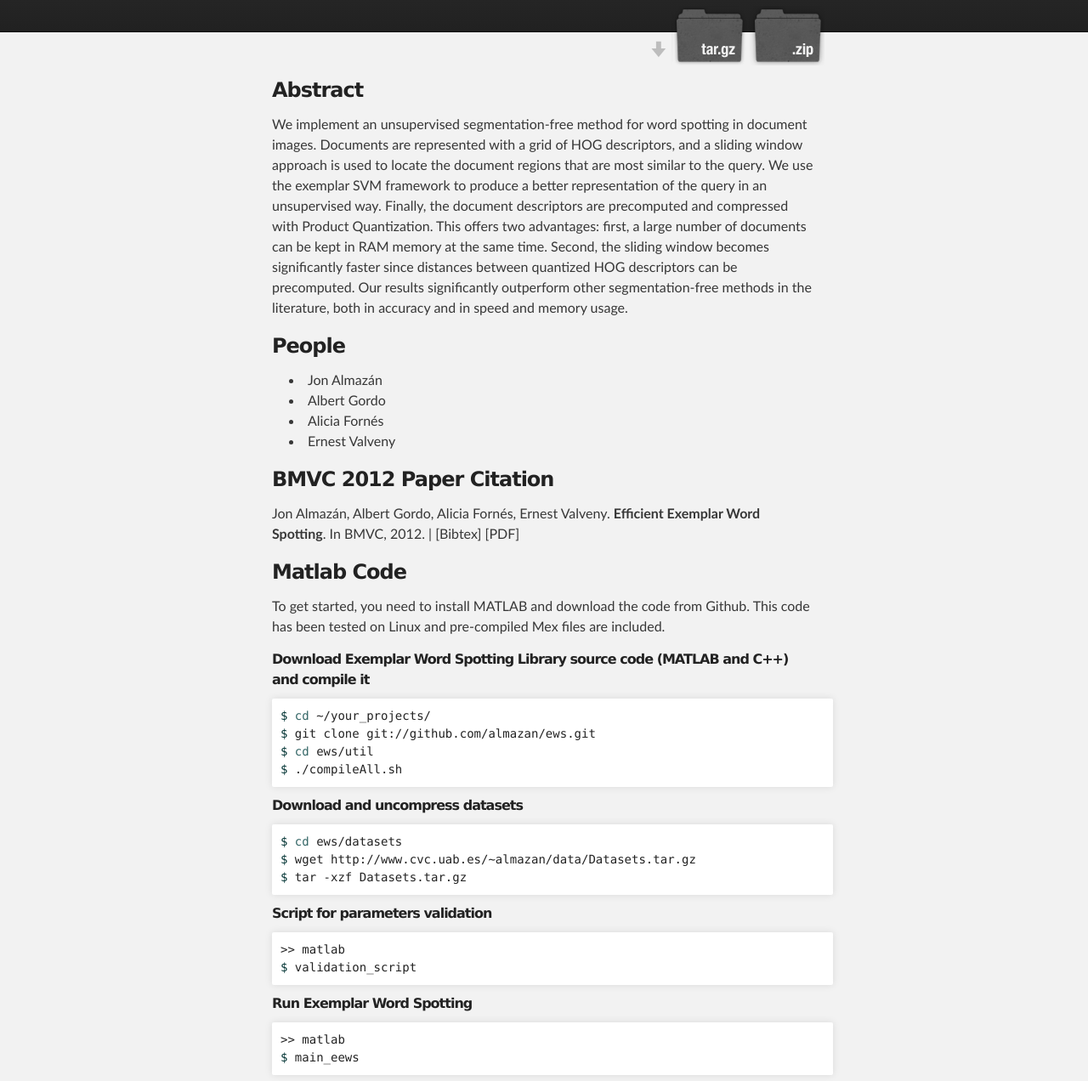
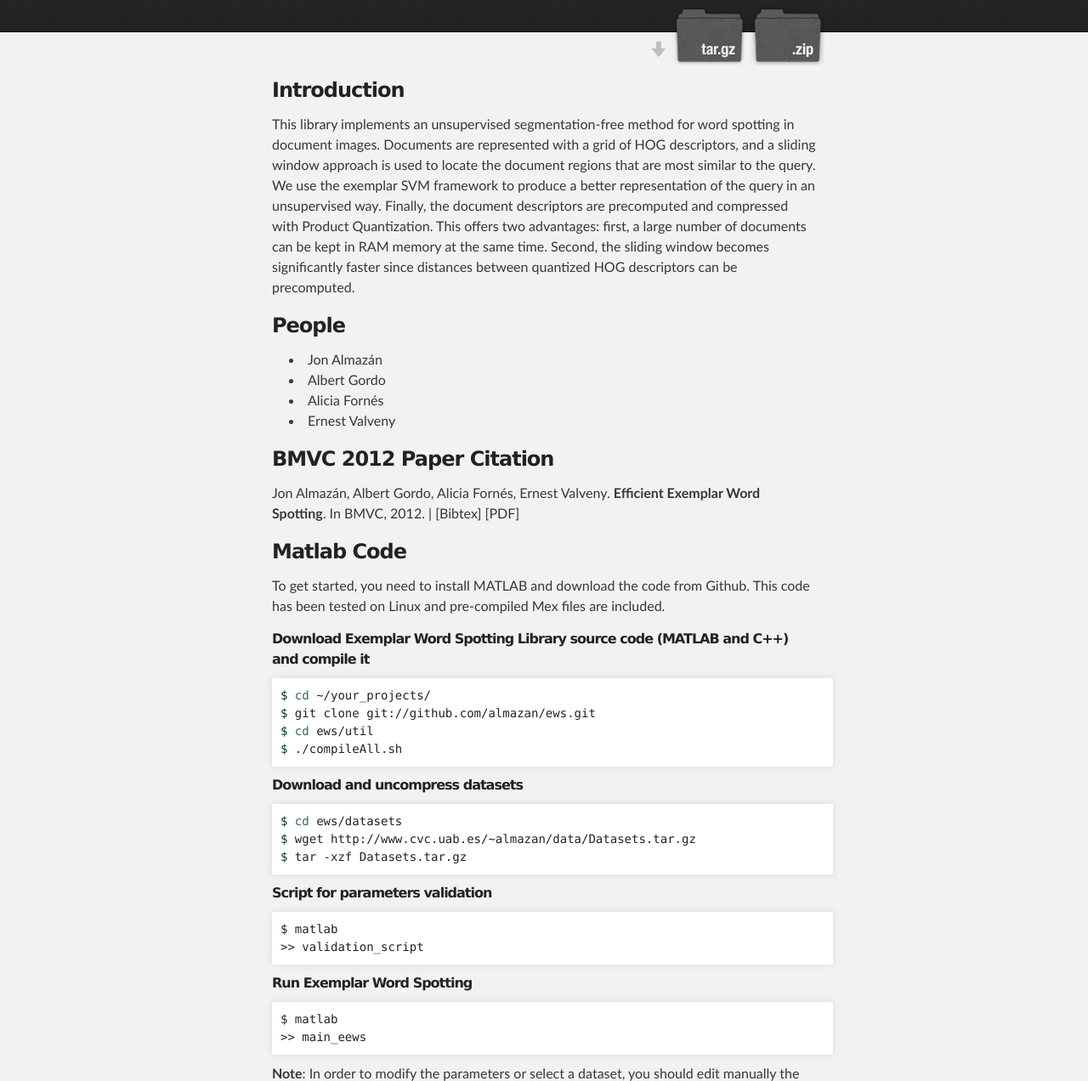
Before and after one commit to almazan/ews, a plain HTML site: page index.html in a window 1280 px wide. Shown: the part 172-1444 px from the top of the page at 85% size. Drawn offline with Linux system fonts and the light colour scheme.

Commit message:
updated info

```diff
--- a/index.html
+++ b/index.html
@@ -31,9 +31,9 @@
     <!-- MAIN CONTENT -->
     <div id="main_content_wrap" class="outer">
       <section id="main_content" class="inner">
-        <h3>Abstract</h3>
+        <h3>Introduction</h3>
 
-<p>We implement an unsupervised segmentation-free method for word spotting in document images. Documents are represented with a grid of HOG descriptors, and a sliding window approach is used to locate the document regions that are most similar to the query. We use the exemplar SVM framework to produce a better representation of the query in an unsupervised way. Finally, the document descriptors are precomputed and compressed with Product Quantization. This offers two advantages: first, a large number of documents can be kept in RAM memory at the same time. Second, the sliding window becomes significantly faster since distances between quantized HOG descriptors can be precomputed.  Our results significantly outperform other segmentation-free methods in the literature, both in accuracy and in speed and memory usage.</p>
+<p>This library implements an unsupervised segmentation-free method for word spotting in document images. Documents are represented with a grid of HOG descriptors, and a sliding window approach is used to locate the document regions that are most similar to the query. We use the exemplar SVM framework to produce a better representation of the query in an unsupervised way. Finally, the document descriptors are precomputed and compressed with Product Quantization. This offers two advantages: first, a large number of documents can be kept in RAM memory at the same time. Second, the sliding window becomes significantly faster since distances between quantized HOG descriptors can be precomputed.</p>
 
 <h3>People</h3>
 
@@ -74,8 +74,8 @@
 <h6>Script for parameters validation</h6>
 
 <div class="highlight">
-<pre>&gt;&gt; matlab
-<span class="nv">$ </span>validation_script
+<pre>$ matlab
+<span class="nv">&gt;&gt; </span>validation_script
 </pre>
 </div>
 
@@ -83,8 +83,8 @@
 <h6>Run Exemplar Word Spotting</h6>
 
 <div class="highlight">
-<pre>&gt;&gt; matlab
-<span class="nv">$ </span>main_eews
+<pre>$ matlab
+<span class="nv">&gt;&gt; </span>main_eews
 </pre>
 </div>
 
```
